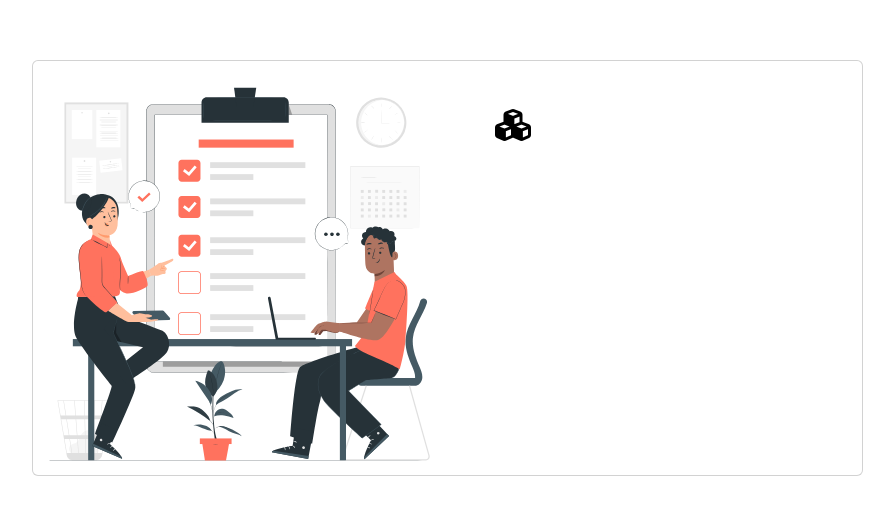
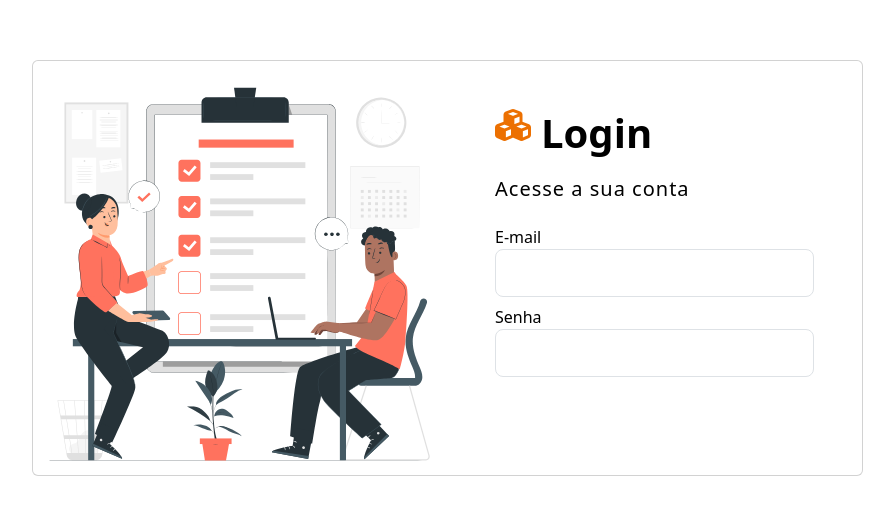
Before and after one commit to bertiGrazi/list_angular, an Angular app in the folder case_angular/: page /login-signup in a window 1280 px wide. Shown: the part 132-646 px from the top of the page, without its empty margins (193-1087 px from the left). Built offline with nearby package versions, Linux system fonts and the light colour scheme.

Commit message:
add input for login

```diff
--- a/case_angular/src/app/components/login-signup/login-signup.component.html
+++ b/case_angular/src/app/components/login-signup/login-signup.component.html
@@ -13,7 +13,19 @@
               <div class="card-body p-4 p-lg-5 text-black">
                 <form action="">
                   <div class="d-flex alignh-items-center mb-3 pb-1">
-                    <i class=" fas fa-cubes fa-2x"></i>
+                    <i class=" fas fa-cubes fa-2x" style="color: #EC7001;"></i>
+                    <span class="h1 fw-bold mb-0" style="margin-left: 10px;">Login</span>
+                  </div>
+                  <h5 class="fw-normal mb-3 pb-2" style="letter-spacing: 1px;">Acesse a sua conta</h5>
+
+                  <div class="form-outline mb-2">
+                    <label class="form label">E-mail</label>
+                    <input type="email" class="form-control form-control-lg">
+                  </div>
+
+                  <div class="form-outline mb-2">
+                    <label class="form label">Senha</label>
+                    <input type="password" class="form-control form-control-lg">
                   </div>
                 </form>
               </div>
```
